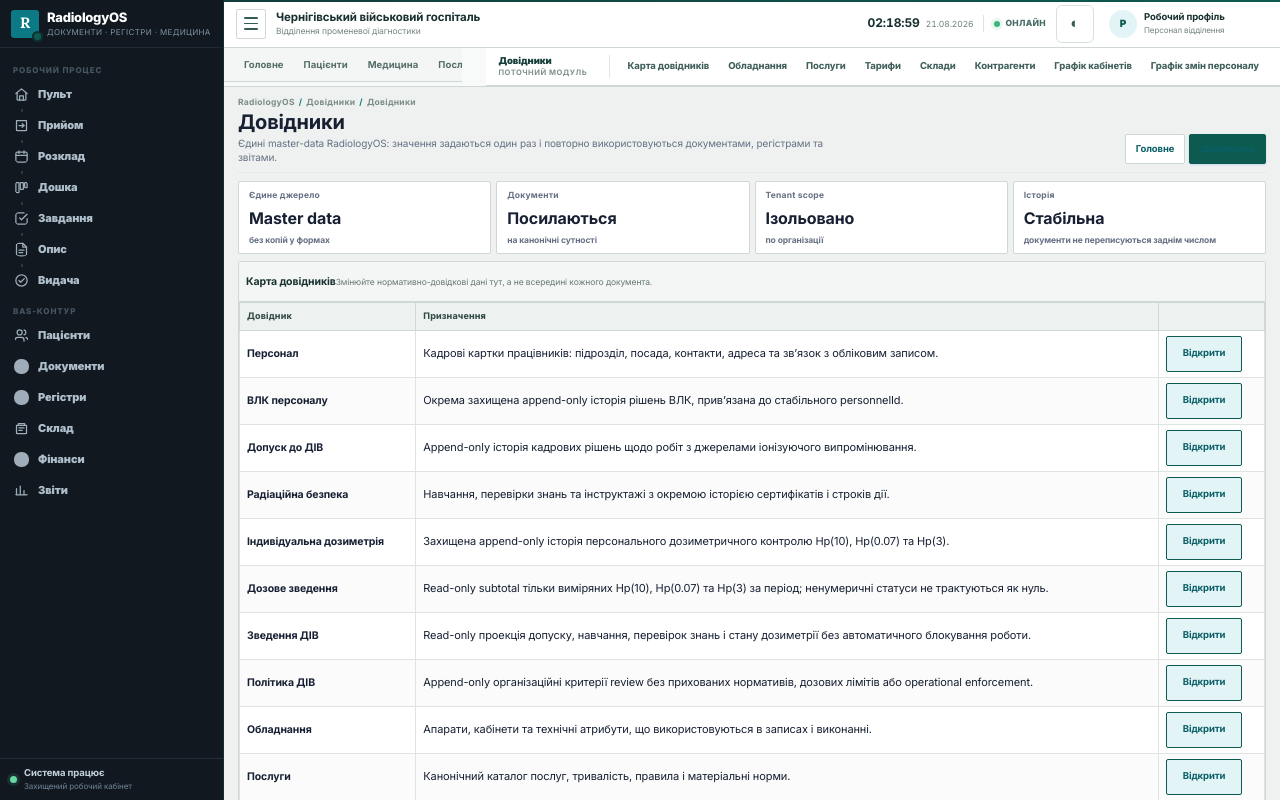
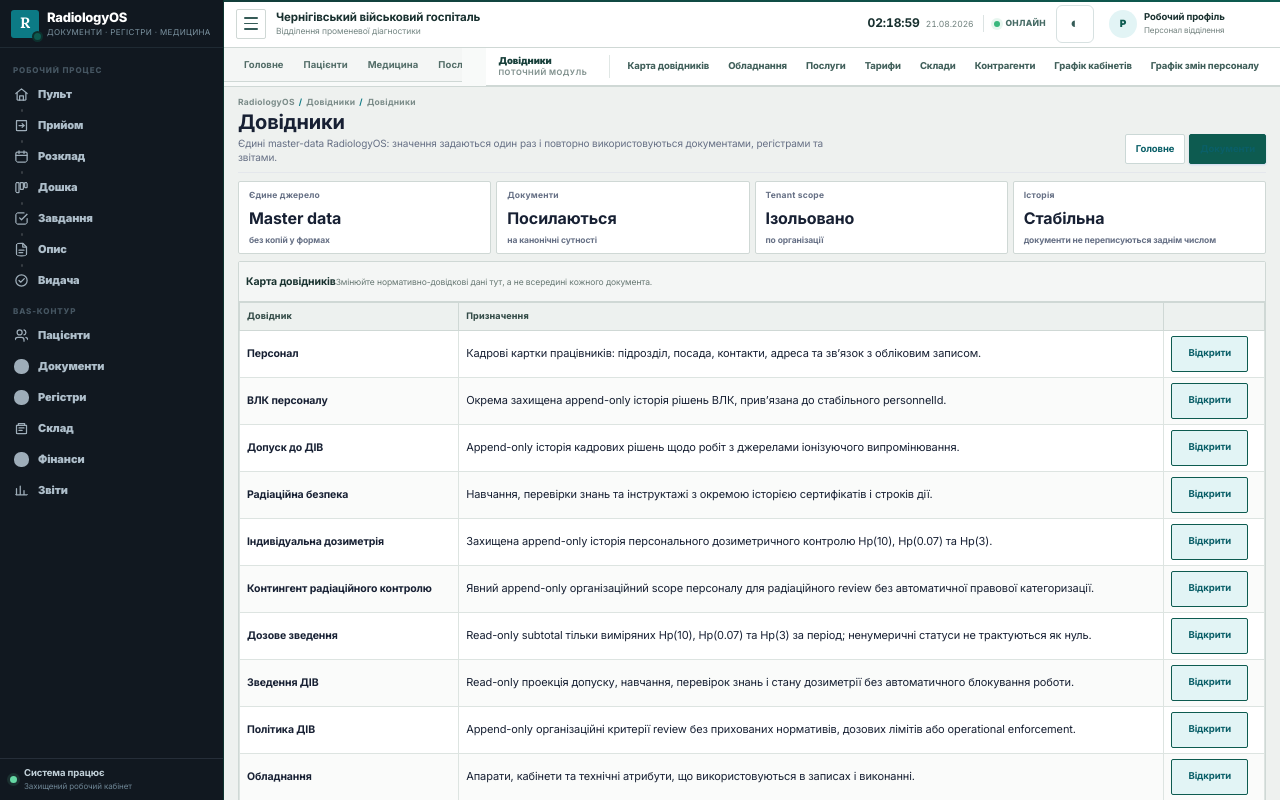
Before and after one commit to adamenkoa1/radiologyos, a Next.js app: page /staff/directories in a window 1280 px wide. Shown: the top 800 px of the page. Built offline with nearby package versions, Linux system fonts and the light colour scheme.

Commit message:
Link radiation monitoring scope registry

```diff
--- a/app/staff/directories/page.tsx
+++ b/app/staff/directories/page.tsx
@@ -7,6 +7,7 @@ const directories=[
   {name:"Допуск до ДІВ",description:"Append-only історія кадрових рішень щодо робіт з джерелами іонізуючого випромінювання.",href:"/staff/personnel/radiation-clearance"},
   {name:"Радіаційна безпека",description:"Навчання, перевірки знань та інструктажі з окремою історією сертифікатів і строків дії.",href:"/staff/personnel/radiation-training"},
   {name:"Індивідуальна дозиметрія",description:"Захищена append-only історія персонального дозиметричного контролю Hp(10), Hp(0.07) та Hp(3).",href:"/staff/personnel/dosimetry"},
+  {name:"Контингент радіаційного контролю",description:"Явний append-only організаційний scope персоналу для радіаційного review без автоматичної правової категоризації.",href:"/staff/personnel/radiation-monitoring-scope"},
   {name:"Дозове зведення",description:"Read-only subtotal тільки виміряних Hp(10), Hp(0.07) та Hp(3) за період; ненумеричні статуси не трактуються як нуль.",href:"/staff/personnel/radiation-dose-summary"},
   {name:"Зведення ДІВ",description:"Read-only проекція допуску, навчання, перевірок знань і стану дозиметрії без автоматичного блокування роботи.",href:"/staff/personnel/radiation-compliance"},
   {name:"Політика ДІВ",description:"Append-only організаційні критерії review без прихованих нормативів, дозових лімітів або operational enforcement.",href:"/staff/personnel/radiation-review-policy"},
```
